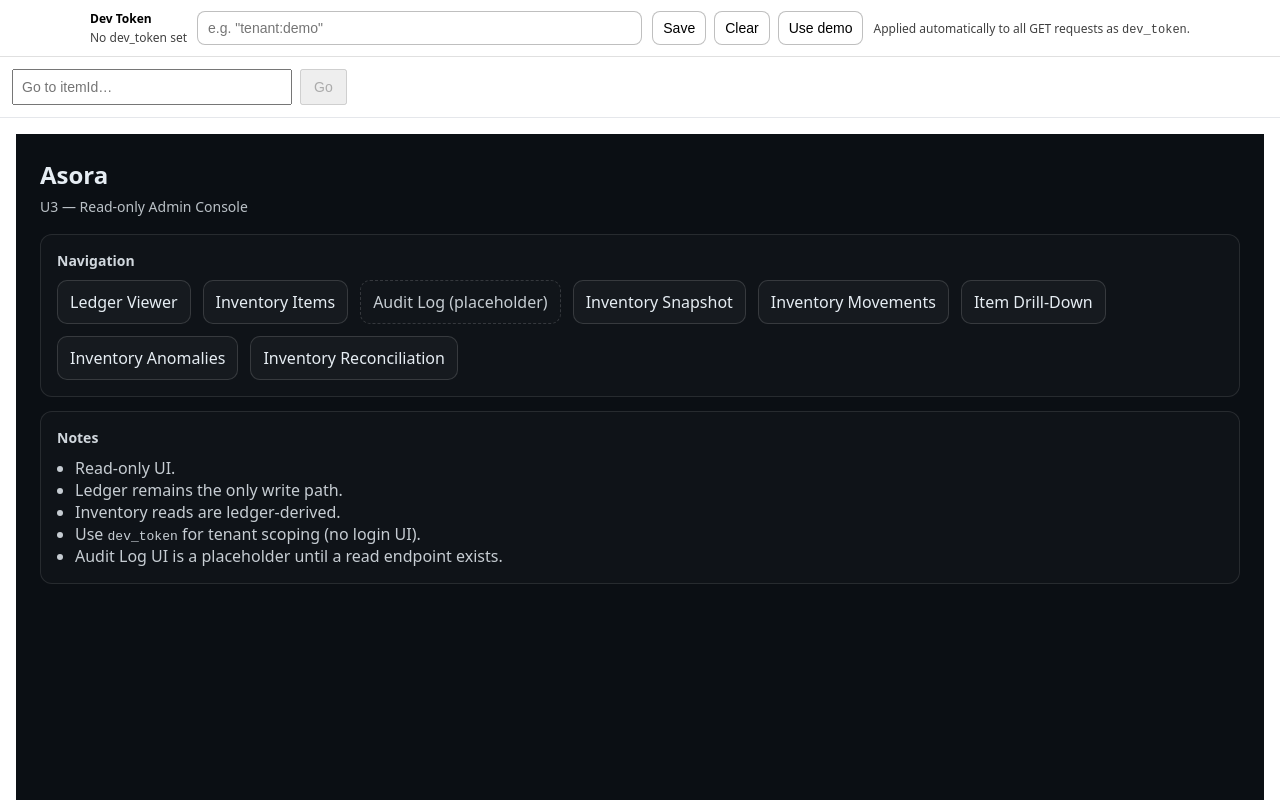
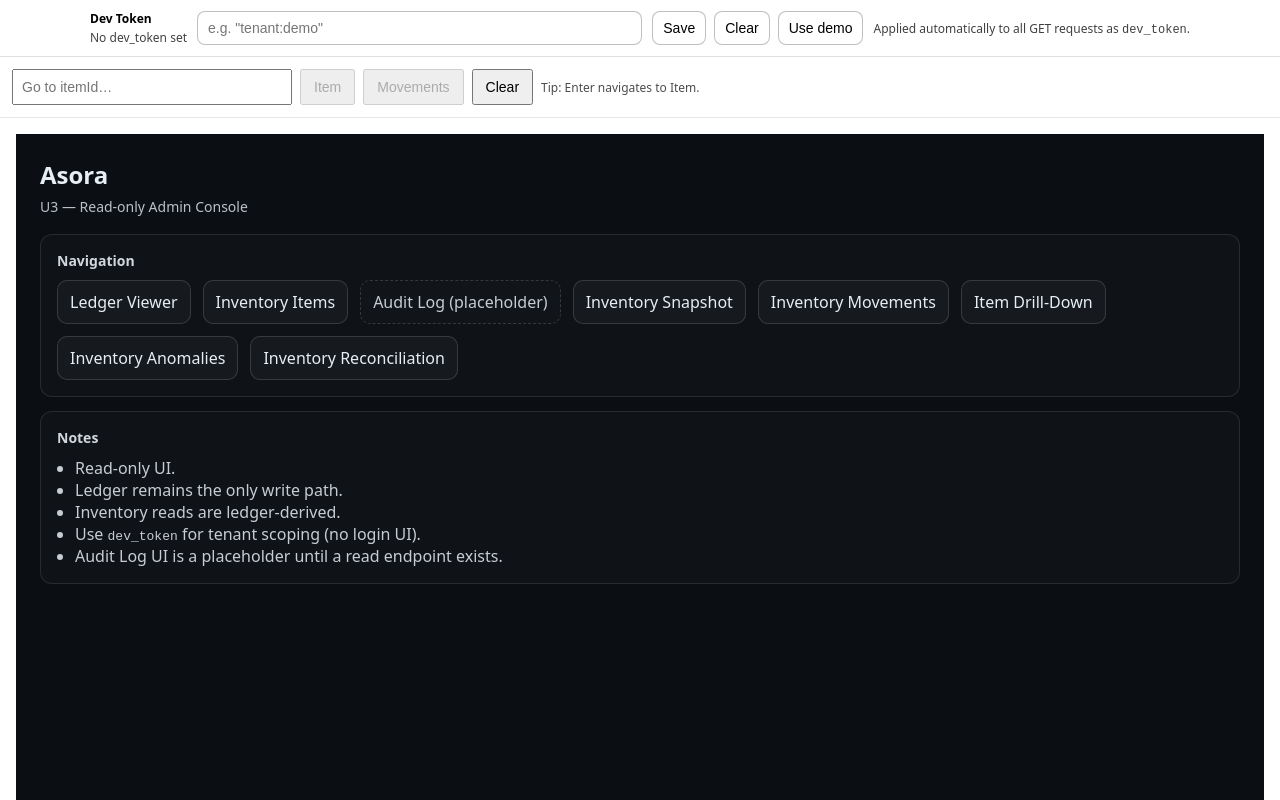
Before and after one commit to AsoraApp/Asora, a Next.js app in the folder web/: page / in a window 1280 px wide. Shown: the top 800 px of the page. Built offline with nearby package versions, Linux system fonts and the light colour scheme.

Commit message:
Update GlobalItemSearch.jsx

```diff
--- a/web/app/ui/GlobalItemSearch.jsx
+++ b/web/app/ui/GlobalItemSearch.jsx
@@ -1,48 +1,126 @@
 "use client";
 
-import { useState } from "react";
+import { useEffect, useState } from "react";
 import { useRouter } from "next/navigation";
+
+const LS_KEY = "asora:lastItemSearch";
 
 export default function GlobalItemSearch() {
   const router = useRouter();
   const [itemId, setItemId] = useState("");
+  const [hydrated, setHydrated] = useState(false);
+
+  useEffect(() => {
+    // Load last value once on mount (tab-safe, deterministic: no timers)
+    try {
+      const v = localStorage.getItem(LS_KEY);
+      if (v && typeof v === "string") setItemId(v);
+    } catch {
+      // ignore
+    } finally {
+      setHydrated(true);
+    }
+  }, []);
+
+  function persist(v) {
+    try {
+      if (!v) localStorage.removeItem(LS_KEY);
+      else localStorage.setItem(LS_KEY, v);
+    } catch {
+      // ignore
+    }
+  }
+
+  function gotoItem(v) {
+    router.push(`/inventory/item?itemId=${encodeURIComponent(v)}`);
+  }
+
+  function gotoMovements(v) {
+    router.push(`/inventory/movements?itemId=${encodeURIComponent(v)}`);
+  }
 
   function onSubmit(e) {
     e.preventDefault();
     const v = itemId.trim();
     if (!v) return;
-    router.push(`/inventory/item?itemId=${encodeURIComponent(v)}`);
+    persist(v);
+    gotoItem(v);
   }
 
+  function onClear() {
+    setItemId("");
+    persist("");
+  }
+
+  const v = itemId.trim();
+  const disabled = !hydrated; // prevents mismatch during first paint
+
   return (
-    <form
-      onSubmit={onSubmit}
+    <div
       style={{
         padding: 12,
         borderBottom: "1px solid #e5e7eb",
         display: "flex",
         gap: 8,
         alignItems: "center",
+        flexWrap: "wrap",
       }}
     >
+      <form onSubmit={onSubmit} style={{ display: "flex", gap: 8, alignItems: "center" }}>
         <input
           type="text"
           value={itemId}
           onChange={(e) => setItemId(e.target.value)}
           placeholder="Go to itemId…"
           style={{ padding: 8, width: 260, fontSize: 14 }}
+          disabled={disabled}
         />
+
         <button
           type="submit"
-        disabled={!itemId.trim()}
+          disabled={disabled || !v}
           style={{
             padding: "8px 12px",
             fontSize: 14,
-          cursor: itemId.trim() ? "pointer" : "not-allowed",
+            cursor: disabled || !v ? "not-allowed" : "pointer",
           }}
         >
-        Go
+          Item
         </button>
       </form>
+
+      <button
+        type="button"
+        disabled={disabled || !v}
+        onClick={() => {
+          persist(v);
+          gotoMovements(v);
+        }}
+        style={{
+          padding: "8px 12px",
+          fontSize: 14,
+          cursor: disabled || !v ? "not-allowed" : "pointer",
+        }}
+      >
+        Movements
+      </button>
+
+      <button
+        type="button"
+        disabled={disabled || (!itemId && !localStorage)}
+        onClick={onClear}
+        style={{
+          padding: "8px 12px",
+          fontSize: 14,
+          cursor: disabled ? "not-allowed" : "pointer",
+        }}
+      >
+        Clear
+      </button>
+
+      <div style={{ fontSize: 12, opacity: 0.7 }}>
+        Tip: Enter navigates to Item.
+      </div>
+    </div>
   );
 }
```
Lines whose indentation alone changed are shown as unchanged.
